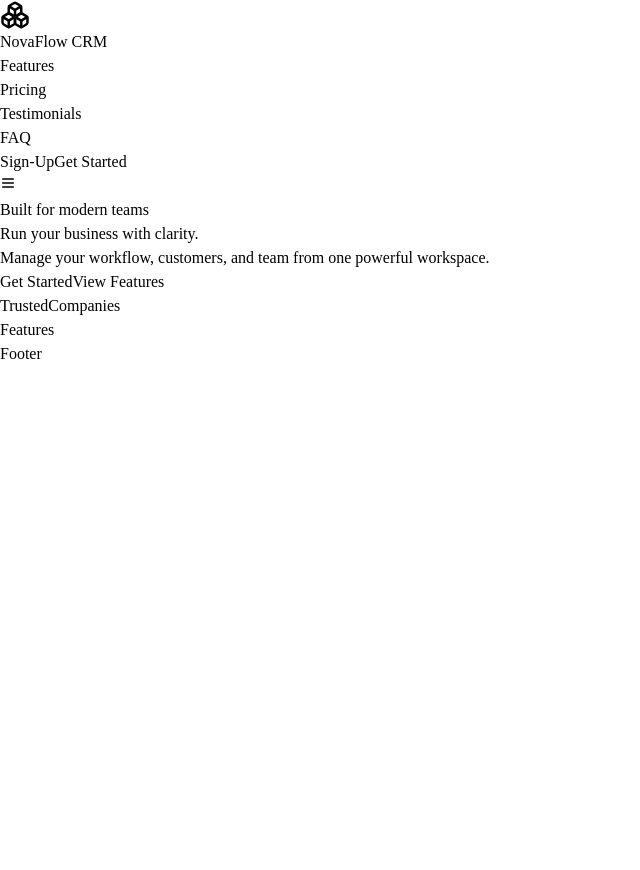
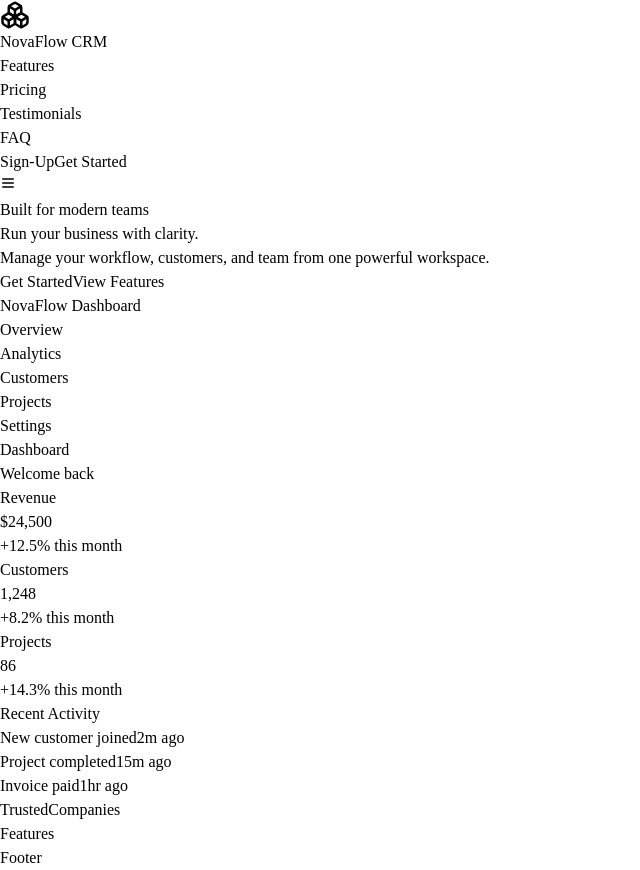
Before and after one commit to Xevenryan45/novaflow-crm, a React (Vite) app in the folder client/novaflow-CRM/: page / in a window 1280 px wide. Shown: the whole page, without its empty margins (0-640 px from the left). Before the commit the page ends 800 px from the top, so only its background shows below. Built offline with nearby package versions, Linux system fonts and the light colour scheme.

Commit message:
feat: add structure of dynamic dashboard navigation, stats, and activity

```diff
--- a/client/novaflow-CRM/src/components/sections/Hero.tsx
+++ b/client/novaflow-CRM/src/components/sections/Hero.tsx
@@ -1,5 +1,6 @@
 import Container from '../common/Container'
 import Button from '../ui/Buttons'
+import ProductPreview from './ProductPreview'
 
 export default function Hero() {
   return (
@@ -23,6 +24,8 @@ export default function Hero() {
             </Button>
           </div>
         </div>
+
+        <ProductPreview className='mt-16' />
       </Container>
     </section>
   )
--- /dev/null
+++ b/client/novaflow-CRM/src/components/sections/ProductPreview.tsx
@@ -0,0 +1,295 @@
+import { useState } from "react";
+
+interface ProductPreviewProps {
+    className?: string;
+}
+
+const sidebarLinks = [
+    "Overview",
+    "Analytics",
+    "Customers",
+    "Projects",
+    "Settings",
+] as const;
+
+type SidebarLink = typeof sidebarLinks[number];
+
+
+const activities = {
+    Overview: [
+        {
+            title: "New customer joined",
+            time: "2m ago",
+        },
+        {
+            title: "Project completed",
+            time: "15m ago",
+        },
+        {
+            title: "Invoice paid",
+            time: "1hr ago",
+        },
+    ],
+
+    Analytics: [
+        {
+            title: "Traffic increased",
+            time: "5m ago",
+        },
+        {
+            title: "Conversion rate improved",
+            time: "20m ago",
+        },
+        {
+            title: "New report generated",
+            time: "1hr ago",
+        },
+    ],
+
+    Customers: [
+        {
+            title: "New customer joined",
+            time: "3m ago",
+        },
+        {
+            title: "Customer profile updated",
+            time: "25m ago",
+        },
+        {
+            title: "Customer upgraded plan",
+            time: "2hr ago",
+        },
+    ],
+
+    Projects: [
+        {
+            title: "New project created",
+            time: "10m ago",
+        },
+        {
+            title: "Project completed",
+            time: "30m ago",
+        },
+        {
+            title: "Project deadline updated",
+            time: "2hr ago",
+        },
+    ],
+
+    Settings: [
+        {
+            title: "Profile updated",
+            time: "8m ago",
+        },
+        {
+            title: "New team member added",
+            time: "45m ago",
+        },
+        {
+            title: "Workspace settings changed",
+            time: "3hr ago",
+        },
+    ],
+};
+
+const pageContent = {
+    Overview: {
+        title: "Dashboard",
+        subtitle: "Welcome back",
+    },
+    Analytics: {
+        title: "Analytics",
+        subtitle: "Track your business performance",
+    },
+    Customers: {
+        title: "Customers",
+        subtitle: "Manage your customer relationships",
+    },
+    Projects: {
+        title: "Projects",
+        subtitle: "Track your active projects",
+    },
+    Settings: {
+        title: "Settings",
+        subtitle: "Manage your workspace preferences",
+    },
+};
+
+const dashboardStats = {
+    Overview: [
+        {
+            label: "Revenue",
+            value: "$24,500",
+            change: "+12.5% this month",
+        },
+        {
+            label: "Customers",
+            value: "1,248",
+            change: "+8.2% this month",
+        },
+        {
+            label: "Projects",
+            value: "86",
+            change: "+14.3% this month",
+        },
+    ],
+
+    Analytics: [
+        {
+            label: "Conversion Rate",
+            value: "84.6%",
+            change: "+5.4% this month",
+        },
+        {
+            label: "Engagement Rate",
+            value: "72.8%",
+            change: "+6.7% this month",
+        },
+        {
+            label: "Average Session",
+            value: "4m 32s",
+            change: "+11.2% this month",
+        },
+    ],
+
+    Customers: [
+        {
+            label: "Total Customers",
+            value: "1,248",
+            change: "+8.2% this month",
+        },
+        {
+            label: "New Customers",
+            value: "186",
+            change: "+14.6% this month",
+        },
+        {
+            label: "Customer Retention",
+            value: "91.4%",
+            change: "+3.8% this month",
+        },
+    ],
+
+    Projects: [
+        {
+            label: "Total Projects",
+            value: "86",
+            change: "+14.3% this month",
+        },
+        {
+            label: "Active Projects",
+            value: "32",
+            change: "+6.7% this month",
+        },
+        {
+            label: "Completed Projects",
+            value: "54",
+            change: "+18.2% this month",
+        },
+    ],
+
+    Settings: [
+        {
+            label: "Profile Completion",
+            value: "96%",
+            change: "+4.2% this month",
+        },
+        {
+            label: "Team Members",
+            value: "24",
+            change: "+2 this month",
+        },
+        {
+            label: "Storage Used",
+            value: "68%",
+            change: "+8.5% this month",
+        },
+    ],
+};
+
+
+
+export default function ProductPreview({ className }: ProductPreviewProps) {
+
+    const [activeLink, setActiveLink] = useState<SidebarLink>("Overview");
+
+    return (
+        <div className={`w-full border rounded-xl bg-white shadow-xl ${className ?? ""}`}>
+            <div className="flex justify-between items-center px-6 py-4 border-b border-slate-200">
+                <div>NovaFlow Dashboard</div>
+                <div className="flex gap-3">
+                    <span className="block w-4 h-4 border rounded-full bg-black"></span>
+                    <span className="block w-4 h-4 border rounded-full bg-black"></span>
+                    <span className="block w-4 h-4 border rounded-full bg-black"></span>
+                </div>
+            </div>
+
+            <div className="grid grid-cols-1 md:grid-cols-[220px_1fr]">
+                <aside className="border-r border-slate-200 p-5 hidden md:block">
+                    <ul className="space-y-2">
+                        {sidebarLinks.map((link) => (
+                            <li
+                                key={link}
+                                className={`rounded-lg px-3 py-2 text-sm font-medium text-slate-600 ${link === activeLink ? "bg-blue-50 text-blue-600" : ""
+                                    }`} // If the condition is true, add those classes. Otherwise, add nothing.
+                            >
+                                <button
+                                    onClick={() => setActiveLink(link)}
+                                    type="button"
+                                    className="w-full px-3 py-2 text-left">
+                                    {link}
+                                </button>
+                            </li>))}
+                    </ul>
+                </aside>
+
+                <main className="p-6">
+                    <div>
+                        <h2 className="text-xl font-semibold">{pageContent[activeLink].title}</h2>
+                        <p className="mt-1 text-sm text-slate-500">{pageContent[activeLink].subtitle}</p>
+                    </div>
+
+                    <div className="mt-6 grid md:grid-cols-3 grid-cols-1 gap-4">
+                        {dashboardStats[activeLink].map((stat) => (
+
+                            <div
+                                key={stat.label}
+                                className="rounded-xl border border-slate-200 p-4">
+                                <p className="text-sm text-slate-500">
+                                    {stat.label}
+                                </p>
+                                <p className="mt-3 text-2xl font-bold">
+                                    {stat.value}
+                                </p>
+                                <p className="mt-1 text-xs text-slate-500">
+                                    {stat.change}
+                                </p>
+                            </div>
+                        ))}
+                    </div>
+
+                    <div className="mt-8">
+                        <h3 className="text-lg font-semibold">
+                            Recent Activity
+                        </h3>
+
+                        <div className="mt-4 rounded-xl border border-slate-200">
+                            {activities[activeLink].map((activity) => (
+                                <div key={activity.title} className="flex items-center justify-between border-b border-slate-100 px-4 py-4 last:border-b-0">
+                                    <span className="text-sm font-medium text-slate-700">
+                                        {activity.title}
+                                    </span>
+
+                                    <span className="text-xs text-slate-400">
+                                        {activity.time}
+                                    </span>
+                                </div>
+                            ))}
+
+                        </div>
+                    </div>
+                </main>
+            </div>
+        </div>
+    )
+}
```
Also changed, not shown: 1 other file (tests, documents, lock files or other folders).
